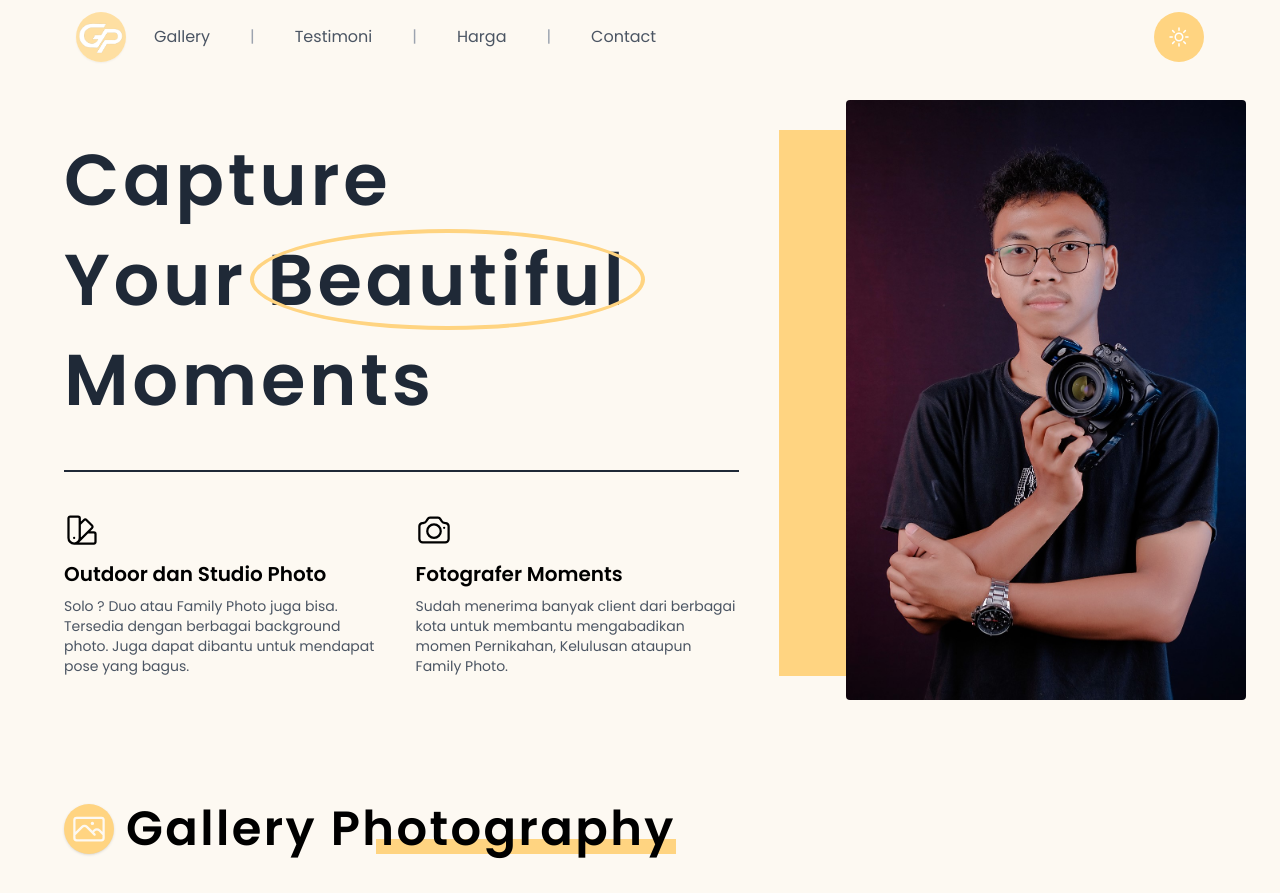
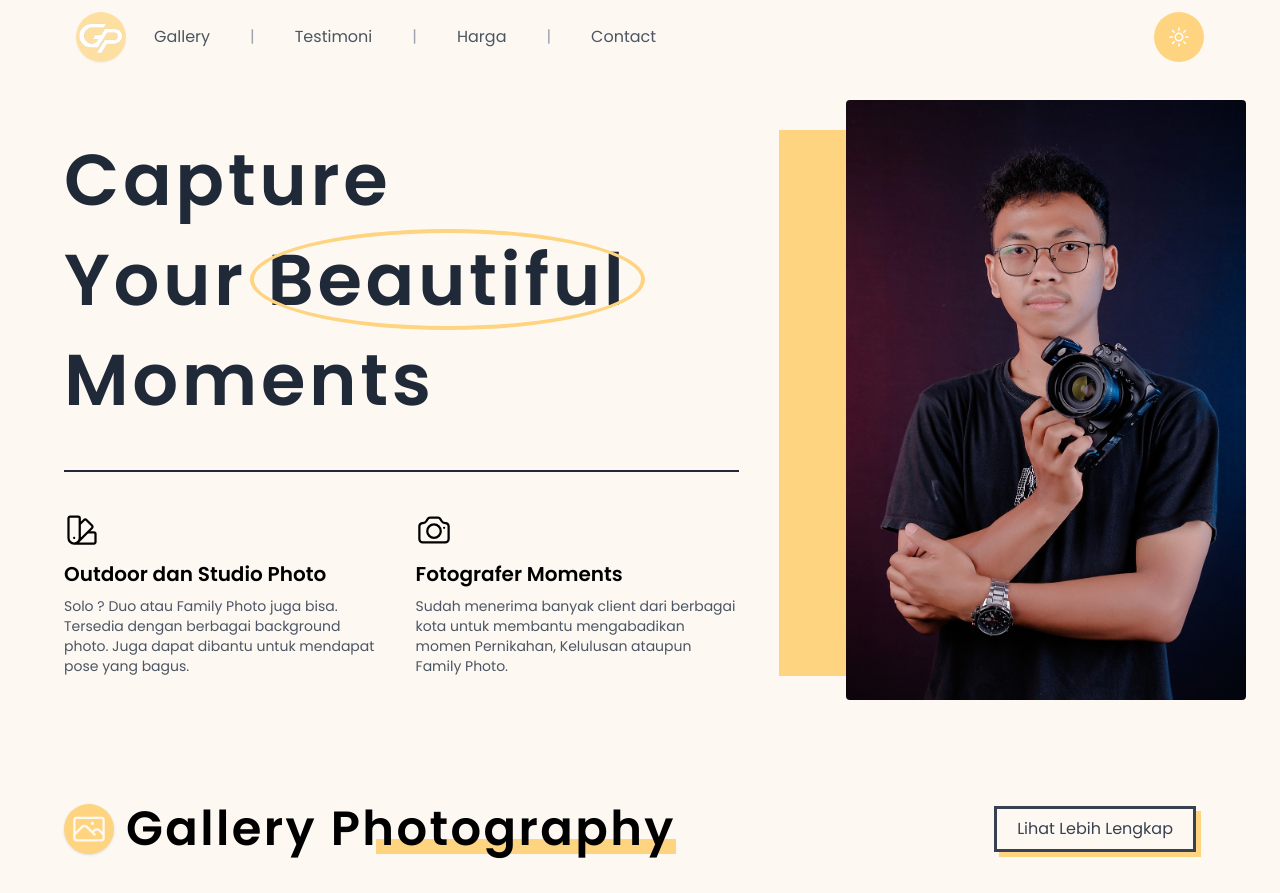
Before and after one commit to ilhamhafidz404/galuh-photography, a Vue app: page / in a window 1280 px wide. Shown: the top 893 px of the page. Built offline with nearby package versions, Linux system fonts and the light colour scheme.

Commit message:
Coba View di netlify

```diff
--- a/src/App.vue
+++ b/src/App.vue
@@ -1,23 +1,17 @@
 <script setup>
 import navigation from "./components/navigation.vue";
+import hamburgerMenu from "./components/menu.vue";
 import myHeader from "./components/header.vue";
-import gallery from "./components/gallery.vue";
-import contact from "./components/contact.vue";
-import testimoni from "./components/testimoni.vue";
 import myFooter from "./components/footer.vue";
-import price from "./components/price.vue";
-import hamburgerMenu from "./components/menu.vue";
-import darkMode from "./components/darkMode.vue";
 </script>
 <template>
   <main>
     <navigation @getRequestOpenHamburgerMenu="openHamburgerMenu"></navigation>
     <hamburgerMenu></hamburgerMenu>
     <myHeader></myHeader>
-    <gallery></gallery>
-    <testimoni></testimoni>
-    <price></price>
-    <contact></contact>
+    <!--  -->
+    <router-view></router-view>
+    <!--  -->
     <myFooter></myFooter>
   </main>
 </template>
--- a/src/components/gallery.vue
+++ b/src/components/gallery.vue
@@ -894,6 +894,25 @@
         </span>
         Gallery Photography
       </h2>
+      <router-link
+        :to="{ name: 'gallery' }"
+        class="
+          border-[3px]
+          hover:border-2
+          duration-300
+          shadow-[5px_5px_0_0px_#ffd481]
+          hover:shadow-[0_0_12px_#ffd481] hover:bg-[#ffd481]
+          border-gray-700
+          hover:border-transparent
+          px-5
+          py-2
+          text-gray-700
+          hover:text-white
+          mr-5
+        "
+      >
+        Lihat Lebih Lengkap
+      </router-link>
     </div>
     <figure class="grid grid-cols-2 sm:grid-cols-3 gap-1 sm:gap-5">
       <div class="row-span-2 overflow-hidden">
--- a/src/components/navigation.vue
+++ b/src/components/navigation.vue
@@ -17,7 +17,9 @@ import darkMode from "./darkMode.vue";
           shadow-sm
         "
       >
-        <img src="../assets/img/gp_logo.png" class="w-[50px]" />
+        <router-link :to="{ name: 'home' }">
+          <img src="../assets/img/gp_logo.png" class="w-[50px]" />
+        </router-link>
       </div>
       <ul class="hidden sm:flex text-gray-600">
         <li>
--- a/src/router/index.js
+++ b/src/router/index.js
@@ -3,11 +3,16 @@ import { createRouter, createWebHistory } from "vue-router";
 const router = createRouter({
   history: createWebHistory(import.meta.env.BASE_URL),
   routes: [
-    // {
-    //   path: '/',
-    //   name: 'home',
-    //   component: HomeView
-    // },
+    {
+      path: "/",
+      name: "home",
+      component: () => import("../views/Home.vue"),
+    },
+    {
+      path: "/gallery",
+      name: "gallery",
+      component: () => import("../views/Gallery.vue"),
+    },
     // {
     //   path: '/about',
     //   name: 'about',
--- /dev/null
+++ b/src/views/Home.vue
@@ -0,0 +1,20 @@
+<script setup>
+import gallery from "../components/gallery.vue";
+import contact from "../components/contact.vue";
+import testimoni from "../components/testimoni.vue";
+import price from "../components/price.vue";
+import darkMode from "../components/darkMode.vue";
+</script>
+<template>
+  <gallery></gallery>
+  <testimoni></testimoni>
+  <price></price>
+  <contact></contact>
+</template>
+
+<script>
+export default {};
+</script>
+
+<style>
+</style>
```
Also changed, not shown: src/views/Gallery.vue (added).
